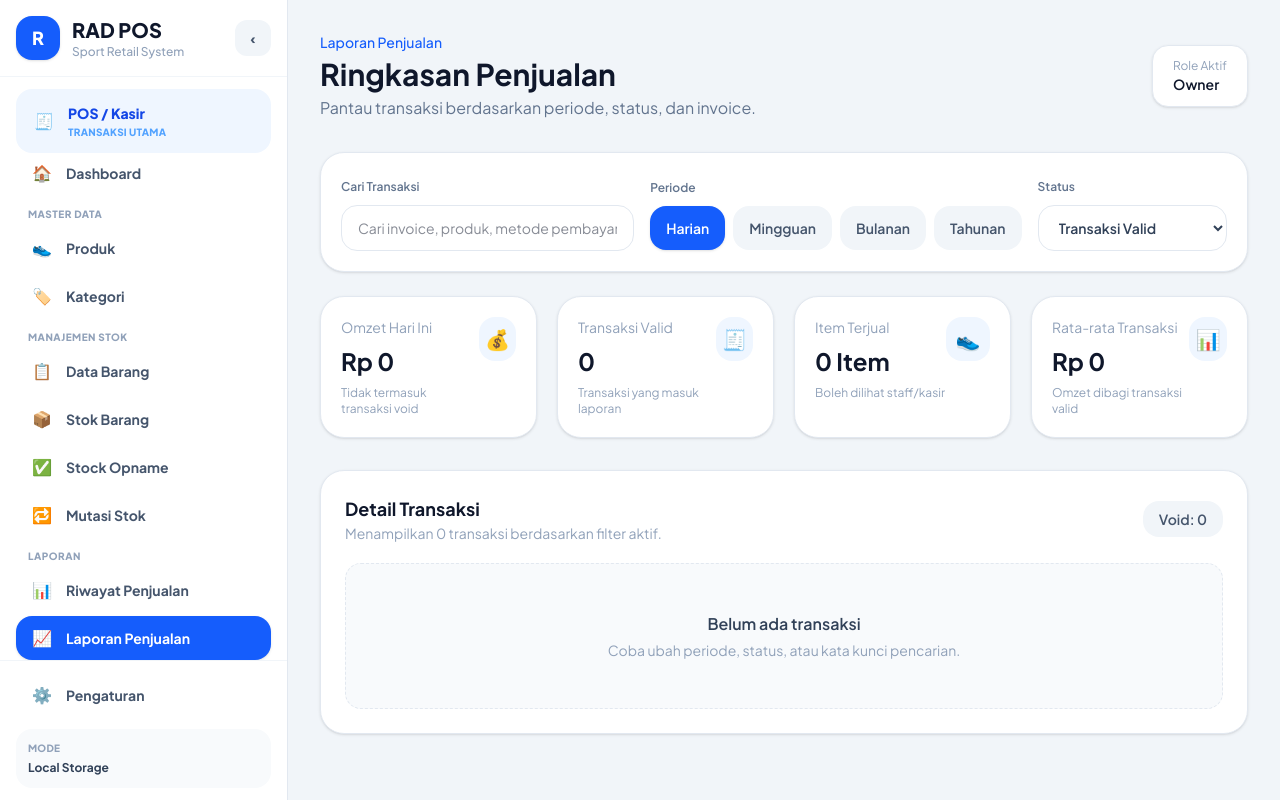
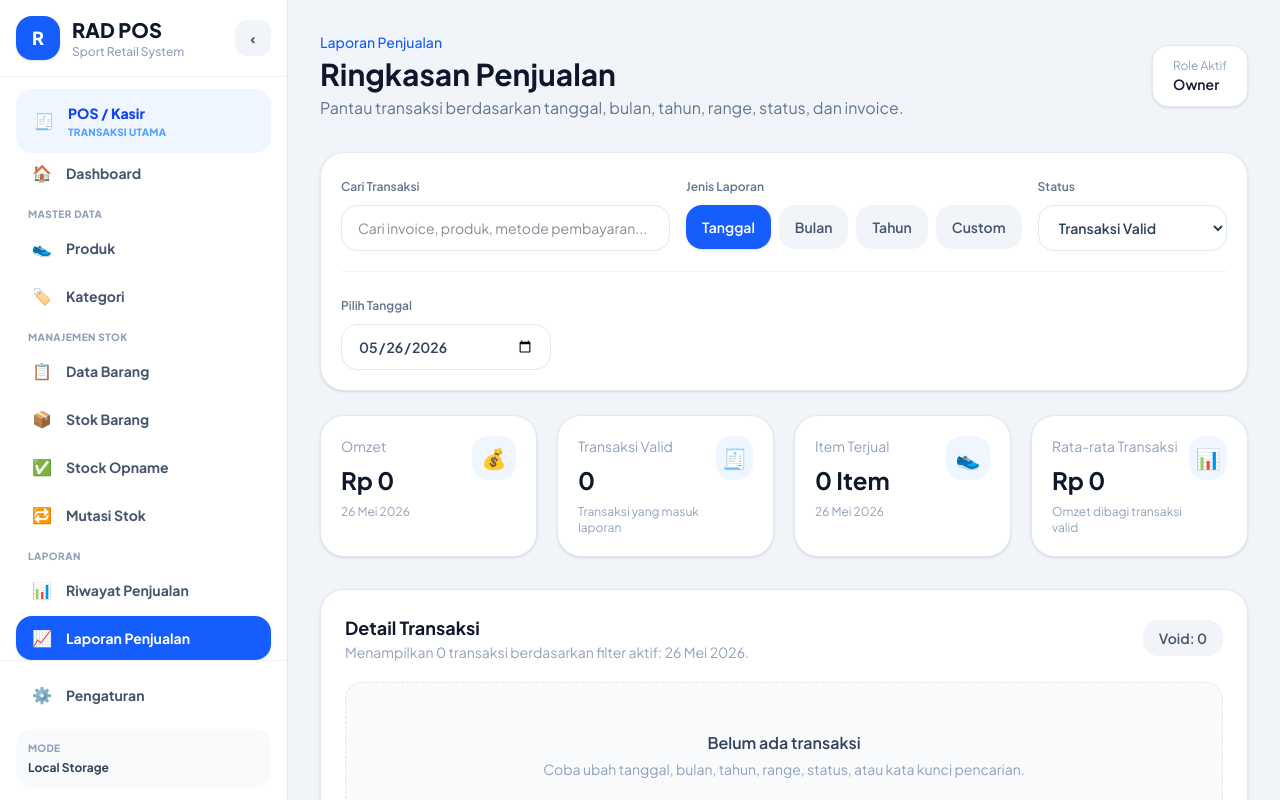
Before and after one commit to Whyudin14/rad-pos-project, a React (Vite) app: page /laporan-penjualan in a window 1280 px wide. Built offline with nearby package versions, Linux system fonts and the light colour scheme.

Commit message:
feat: improve sales report date month year filters

```diff
--- a/src/pages/LaporanPenjualan.jsx
+++ b/src/pages/LaporanPenjualan.jsx
@@ -8,6 +8,25 @@ import {
   getCurrentUserRole,
   getCurrentUserRoleLabel,
 } from "../utils/accessControl"
+
+const MONTH_OPTIONS = [
+  { value: 0, label: "Januari" },
+  { value: 1, label: "Februari" },
+  { value: 2, label: "Maret" },
+  { value: 3, label: "April" },
+  { value: 4, label: "Mei" },
+  { value: 5, label: "Juni" },
+  { value: 6, label: "Juli" },
+  { value: 7, label: "Agustus" },
+  { value: 8, label: "September" },
+  { value: 9, label: "Oktober" },
+  { value: 10, label: "November" },
+  { value: 11, label: "Desember" },
+]
+
+const getTodayInputValue = () => {
+  return new Date().toISOString().slice(0, 10)
+}
 
 const formatRupiah = (number) => {
   return `Rp ${Number(number || 0).toLocaleString("id-ID")}`
@@ -111,70 +130,126 @@ const isVoidTransaction = (transaction) => {
   return transaction.status === "Void"
 }
 
-const isSameDay = (dateA, dateB) => {
-  return (
-    dateA.getFullYear() === dateB.getFullYear() &&
-    dateA.getMonth() === dateB.getMonth() &&
-    dateA.getDate() === dateB.getDate()
-  )
+const parseInputDate = (value, endOfDay = false) => {
+  if (!value) return null
+
+  const date = new Date(`${value}T00:00:00`)
+
+  if (Number.isNaN(date.getTime())) return null
+
+  if (endOfDay) {
+    date.setHours(23, 59, 59, 999)
+  } else {
+    date.setHours(0, 0, 0, 0)
+  }
+
+  return date
 }
 
-const getStartOfWeek = (date) => {
-  const copiedDate = new Date(date)
-  const day = copiedDate.getDay()
-  const diff = copiedDate.getDate() - day + (day === 0 ? -6 : 1)
-
-  copiedDate.setDate(diff)
-  copiedDate.setHours(0, 0, 0, 0)
-
-  return copiedDate
-}
-
-const isInSelectedPeriod = (transaction, period) => {
-  const now = new Date()
+const isInReportPeriod = ({
+  transaction,
+  reportMode,
+  selectedDate,
+  selectedMonth,
+  selectedYear,
+  rangeStartDate,
+  rangeEndDate,
+}) => {
   const transactionDate = new Date(getTransactionDate(transaction))
 
   if (Number.isNaN(transactionDate.getTime())) return false
 
-  if (period === "daily") {
-    return isSameDay(transactionDate, now)
-  }
+  if (reportMode === "date") {
+    const targetDate = parseInputDate(selectedDate)
 
-  if (period === "weekly") {
-    const startOfWeek = getStartOfWeek(now)
-    const endOfWeek = new Date(startOfWeek)
-    endOfWeek.setDate(startOfWeek.getDate() + 7)
+    if (!targetDate) return true
 
-    return transactionDate >= startOfWeek && transactionDate < endOfWeek
-  }
-
-  if (period === "monthly") {
     return (
-      transactionDate.getFullYear() === now.getFullYear() &&
-      transactionDate.getMonth() === now.getMonth()
+      transactionDate.getFullYear() === targetDate.getFullYear() &&
+      transactionDate.getMonth() === targetDate.getMonth() &&
+      transactionDate.getDate() === targetDate.getDate()
     )
   }
 
-  if (period === "yearly") {
-    return transactionDate.getFullYear() === now.getFullYear()
+  if (reportMode === "month") {
+    return (
+      transactionDate.getFullYear() === Number(selectedYear) &&
+      transactionDate.getMonth() === Number(selectedMonth)
+    )
+  }
+
+  if (reportMode === "year") {
+    return transactionDate.getFullYear() === Number(selectedYear)
+  }
+
+  if (reportMode === "range") {
+    const startDate = parseInputDate(rangeStartDate)
+    const endDate = parseInputDate(rangeEndDate, true)
+
+    if (!startDate && !endDate) return true
+    if (startDate && transactionDate < startDate) return false
+    if (endDate && transactionDate > endDate) return false
+
+    return true
   }
 
   return true
 }
 
-const getPeriodLabel = (period) => {
-  const labels = {
-    daily: "Hari Ini",
-    weekly: "Minggu Ini",
-    monthly: "Bulan Ini",
-    yearly: "Tahun Ini",
+const getReportLabel = ({
+  reportMode,
+  selectedDate,
+  selectedMonth,
+  selectedYear,
+  rangeStartDate,
+  rangeEndDate,
+}) => {
+  if (reportMode === "date") {
+    return selectedDate ? formatDate(`${selectedDate}T00:00:00`) : "Tanggal"
   }
 
-  return labels[period] || "Hari Ini"
+  if (reportMode === "month") {
+    const monthLabel =
+      MONTH_OPTIONS.find((month) => month.value === Number(selectedMonth))
+        ?.label || "Bulan"
+
+    return `${monthLabel} ${selectedYear}`
+  }
+
+  if (reportMode === "year") {
+    return `Tahun ${selectedYear}`
+  }
+
+  if (reportMode === "range") {
+    if (rangeStartDate && rangeEndDate) {
+      return `${formatDate(`${rangeStartDate}T00:00:00`)} - ${formatDate(
+        `${rangeEndDate}T00:00:00`
+      )}`
+    }
+
+    if (rangeStartDate) {
+      return `Mulai ${formatDate(`${rangeStartDate}T00:00:00`)}`
+    }
+
+    if (rangeEndDate) {
+      return `Sampai ${formatDate(`${rangeEndDate}T00:00:00`)}`
+    }
+
+    return "Semua Tanggal"
+  }
+
+  return "Periode"
 }
 
 function LaporanPenjualan() {
-  const [selectedPeriod, setSelectedPeriod] = useState("daily")
+  const now = new Date()
+
+  const [reportMode, setReportMode] = useState("date")
+  const [selectedDate, setSelectedDate] = useState(getTodayInputValue())
+  const [selectedMonth, setSelectedMonth] = useState(now.getMonth())
+  const [selectedYear, setSelectedYear] = useState(now.getFullYear())
+  const [rangeStartDate, setRangeStartDate] = useState("")
+  const [rangeEndDate, setRangeEndDate] = useState("")
   const [searchKeyword, setSearchKeyword] = useState("")
   const [statusFilter, setStatusFilter] = useState("valid")
 
@@ -186,7 +261,15 @@ function LaporanPenjualan() {
     const transactions = getTransactions()
 
     const periodTransactions = transactions.filter((transaction) => {
-      return isInSelectedPeriod(transaction, selectedPeriod)
+      return isInReportPeriod({
+        transaction,
+        reportMode,
+        selectedDate,
+        selectedMonth,
+        selectedYear,
+        rangeStartDate,
+        rangeEndDate,
+      })
     })
 
     const statusTransactions = periodTransactions.filter((transaction) => {
@@ -237,9 +320,25 @@ function LaporanPenjualan() {
       totalQty,
       averageTransaction,
     }
-  }, [selectedPeriod, searchKeyword, statusFilter])
+  }, [
+    reportMode,
+    selectedDate,
+    selectedMonth,
+    selectedYear,
+    rangeStartDate,
+    rangeEndDate,
+    searchKeyword,
+    statusFilter,
+  ])
 
-  const periodLabel = getPeriodLabel(selectedPeriod)
+  const reportLabel = getReportLabel({
+    reportMode,
+    selectedDate,
+    selectedMonth,
+    selectedYear,
+    rangeStartDate,
+    rangeEndDate,
+  })
 
   return (
     <MainLayout>
@@ -252,7 +351,8 @@ function LaporanPenjualan() {
             Ringkasan Penjualan
           </h2>
           <p className="text-slate-500 mt-1">
-            Pantau transaksi berdasarkan periode, status, dan invoice.
+            Pantau transaksi berdasarkan tanggal, bulan, tahun, range, status,
+            dan invoice.
           </p>
         </div>
 
@@ -263,7 +363,7 @@ function LaporanPenjualan() {
       </header>
 
       <section className="bg-white rounded-3xl border border-slate-200 shadow-sm p-5 mb-6">
-        <div className="grid grid-cols-1 gap-4 xl:grid-cols-[1fr_auto_auto] xl:items-center">
+        <div className="grid grid-cols-1 gap-4 xl:grid-cols-[1fr_auto_auto] xl:items-start">
           <div>
             <label className="text-xs font-semibold text-slate-500">
               Cari Transaksi
@@ -279,29 +379,29 @@ function LaporanPenjualan() {
 
           <div>
             <label className="text-xs font-semibold text-slate-500">
-              Periode
+              Jenis Laporan
             </label>
             <div className="mt-2 flex flex-wrap gap-2">
               {[
-                { key: "daily", label: "Harian" },
-                { key: "weekly", label: "Mingguan" },
-                { key: "monthly", label: "Bulanan" },
-                { key: "yearly", label: "Tahunan" },
-              ].map((period) => {
-                const isActive = selectedPeriod === period.key
+                { key: "date", label: "Tanggal" },
+                { key: "month", label: "Bulan" },
+                { key: "year", label: "Tahun" },
+                { key: "range", label: "Custom" },
+              ].map((mode) => {
+                const isActive = reportMode === mode.key
 
                 return (
                   <button
-                    key={period.key}
+                    key={mode.key}
                     type="button"
-                    onClick={() => setSelectedPeriod(period.key)}
+                    onClick={() => setReportMode(mode.key)}
                     className={`rounded-2xl px-4 py-3 text-sm font-semibold transition ${
                       isActive
                         ? "bg-blue-600 text-white shadow-sm"
                         : "bg-slate-100 text-slate-600 hover:bg-slate-200"
                     }`}
                   >
-                    {period.label}
+                    {mode.label}
                   </button>
                 )
               })}
@@ -323,19 +423,129 @@ function LaporanPenjualan() {
             </select>
           </div>
         </div>
+
+        <div className="mt-5 border-t border-slate-100 pt-5">
+          {reportMode === "date" && (
+            <div className="grid grid-cols-1 gap-4 sm:grid-cols-2 xl:grid-cols-4">
+              <div>
+                <label className="text-xs font-semibold text-slate-500">
+                  Pilih Tanggal
+                </label>
+                <input
+                  type="date"
+                  value={selectedDate}
+                  onChange={(event) => setSelectedDate(event.target.value)}
+                  className="mt-2 w-full rounded-2xl border border-slate-200 px-4 py-3 text-sm font-semibold text-slate-700 outline-none focus:border-blue-500"
+                />
+              </div>
+            </div>
+          )}
+
+          {reportMode === "month" && (
+            <div className="grid grid-cols-1 gap-4 sm:grid-cols-2 xl:grid-cols-4">
+              <div>
+                <label className="text-xs font-semibold text-slate-500">
+                  Pilih Bulan
+                </label>
+                <select
+                  value={selectedMonth}
+                  onChange={(event) => setSelectedMonth(event.target.value)}
+                  className="mt-2 w-full rounded-2xl border border-slate-200 px-4 py-3 text-sm font-semibold text-slate-700 outline-none focus:border-blue-500"
+                >
+                  {MONTH_OPTIONS.map((month) => (
+                    <option key={month.value} value={month.value}>
+                      {month.label}
+                    </option>
+                  ))}
+                </select>
+              </div>
+
+              <div>
+                <label className="text-xs font-semibold text-slate-500">
+                  Pilih Tahun
+                </label>
+                <input
+                  type="number"
+                  value={selectedYear}
+                  onChange={(event) => setSelectedYear(event.target.value)}
+                  min="2020"
+                  max="2100"
+                  className="mt-2 w-full rounded-2xl border border-slate-200 px-4 py-3 text-sm font-semibold text-slate-700 outline-none focus:border-blue-500"
+                />
+              </div>
+            </div>
+          )}
+
+          {reportMode === "year" && (
+            <div className="grid grid-cols-1 gap-4 sm:grid-cols-2 xl:grid-cols-4">
+              <div>
+                <label className="text-xs font-semibold text-slate-500">
+                  Pilih Tahun
+                </label>
+                <input
+                  type="number"
+                  value={selectedYear}
+                  onChange={(event) => setSelectedYear(event.target.value)}
+                  min="2020"
+                  max="2100"
+                  className="mt-2 w-full rounded-2xl border border-slate-200 px-4 py-3 text-sm font-semibold text-slate-700 outline-none focus:border-blue-500"
+                />
+              </div>
+            </div>
+          )}
+
+          {reportMode === "range" && (
+            <div className="grid grid-cols-1 gap-4 sm:grid-cols-[1fr_1fr_auto] sm:items-end">
+              <div>
+                <label className="text-xs font-semibold text-slate-500">
+                  Dari Tanggal
+                </label>
+                <input
+                  type="date"
+                  value={rangeStartDate}
+                  onChange={(event) => setRangeStartDate(event.target.value)}
+                  className="mt-2 w-full rounded-2xl border border-slate-200 px-4 py-3 text-sm font-semibold text-slate-700 outline-none focus:border-blue-500"
+                />
+              </div>
+
+              <div>
+                <label className="text-xs font-semibold text-slate-500">
+                  Sampai Tanggal
+                </label>
+                <input
+                  type="date"
+                  value={rangeEndDate}
+                  onChange={(event) => setRangeEndDate(event.target.value)}
+                  className="mt-2 w-full rounded-2xl border border-slate-200 px-4 py-3 text-sm font-semibold text-slate-700 outline-none focus:border-blue-500"
+                />
+              </div>
+
+              <button
+                type="button"
+                onClick={() => {
+                  setRangeStartDate("")
+                  setRangeEndDate("")
+                }}
+                className="rounded-2xl bg-slate-100 px-4 py-3 text-sm font-semibold text-slate-600 transition hover:bg-slate-200"
+              >
+                Reset
+              </button>
+            </div>
+          )}
+        </div>
       </section>
 
       <section className="grid grid-cols-1 gap-5 mb-8 sm:grid-cols-2 xl:grid-cols-4">
         {userCanViewFinance ? (
           <StatCard
-            title={`Omzet ${periodLabel}`}
+            title="Omzet"
             value={formatRupiah(reportData.totalSales)}
-            note="Tidak termasuk transaksi void"
+            note={reportLabel}
             icon="💰"
           />
         ) : (
           <StatCard
-            title={`Omzet ${periodLabel}`}
+            title="Omzet"
             value="Terkunci"
             note="Hanya owner/admin yang bisa melihat nominal"
             icon="🔒"
@@ -352,7 +562,7 @@ function LaporanPenjualan() {
         <StatCard
           title="Item Terjual"
           value={`${reportData.totalQty} Item`}
-          note="Boleh dilihat staff/kasir"
+          note={reportLabel}
           icon="👟"
         />
 
@@ -399,7 +609,7 @@ function LaporanPenjualan() {
             </h3>
             <p className="text-sm text-slate-400">
               Menampilkan {reportData.transactions.length} transaksi berdasarkan
-              filter aktif.
+              filter aktif: {reportLabel}.
             </p>
           </div>
 
@@ -414,7 +624,8 @@ function LaporanPenjualan() {
               Belum ada transaksi
             </p>
             <p className="text-sm text-slate-400 mt-1">
-              Coba ubah periode, status, atau kata kunci pencarian.
+              Coba ubah tanggal, bulan, tahun, range, status, atau kata kunci
+              pencarian.
             </p>
           </div>
         ) : (
```
